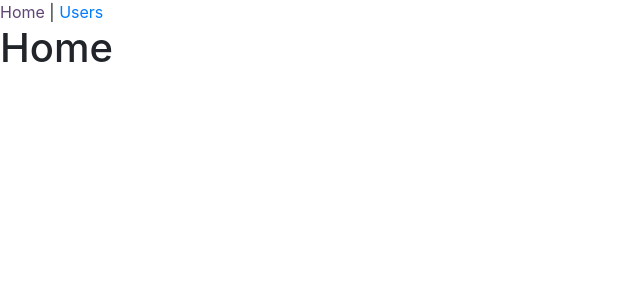
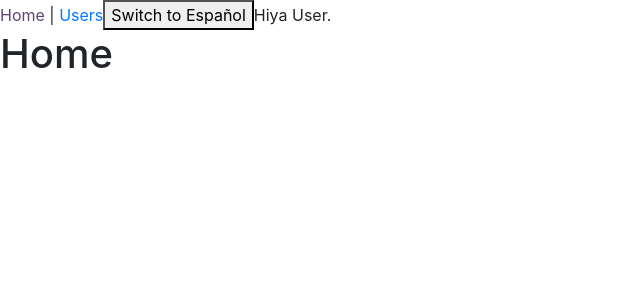
Before and after one commit to coryhouse/athena-watertown, a React (Create React App) app: page / in a window 1280 px wide. Shown: the top 300 px of the page, without its empty margins (0-640 px from the left). Built offline with nearby package versions, Linux system fonts and the light colour scheme; data requests are answered from the project's data file.

Commit message:
add context

```diff
--- a/src/App.js
+++ b/src/App.js
@@ -5,9 +5,11 @@ import Home from "./Home";
 import ManageUser from "./ManageUser";
 import Nav from "./Nav";
 import { Route } from "react-router-dom";
+import InternationalizationContext from "./InternationalizationContext";
 
 function App() {
   const [users, setUsers] = useState([]);
+  const [language, setLanguage] = useState("English");
 
   // useEffect runs by default after every render.
   useEffect(() => {
@@ -36,7 +38,12 @@ function App() {
   }
 
   return (
-    <>
+    <InternationalizationContext.Provider
+      value={{
+        language: language,
+        setLanguage: setLanguage
+      }}
+    >
       <Nav />
       {/* When the URL is at root, load the users component. */}
       <Route path="/" component={Home} exact />
@@ -58,7 +65,7 @@ function App() {
           );
         }}
       />
-    </>
+    </InternationalizationContext.Provider>
   );
 }
 
--- /dev/null
+++ b/src/InternationalizationContext.js
@@ -0,0 +1,5 @@
+import React from "react";
+
+const InternationalizationContext = React.createContext();
+
+export default InternationalizationContext;
--- a/src/Nav.js
+++ b/src/Nav.js
@@ -1,11 +1,13 @@
-import React from "react";
+import React, { useContext } from "react";
 import { NavLink } from "react-router-dom";
+import InternationalizationContext from "./InternationalizationContext";
 
 const activeStyle = {
   color: "#614476"
 };
 
 function Nav() {
+  const { language, setLanguage } = useContext(InternationalizationContext);
   return (
     <nav>
       <NavLink activeStyle={activeStyle} to="/" exact>
@@ -15,6 +17,14 @@ function Nav() {
       <NavLink activeStyle={activeStyle} to="/users">
         Users
       </NavLink>
+      <button
+        onClick={() =>
+          setLanguage(language === "English" ? "Español" : "English")
+        }
+      >
+        Switch to {language === "English" ? "Español" : "English"}
+      </button>
+      {language === "English" ? "Hiya User." : "Hola Amigo!"}
     </nav>
   );
 }
```
